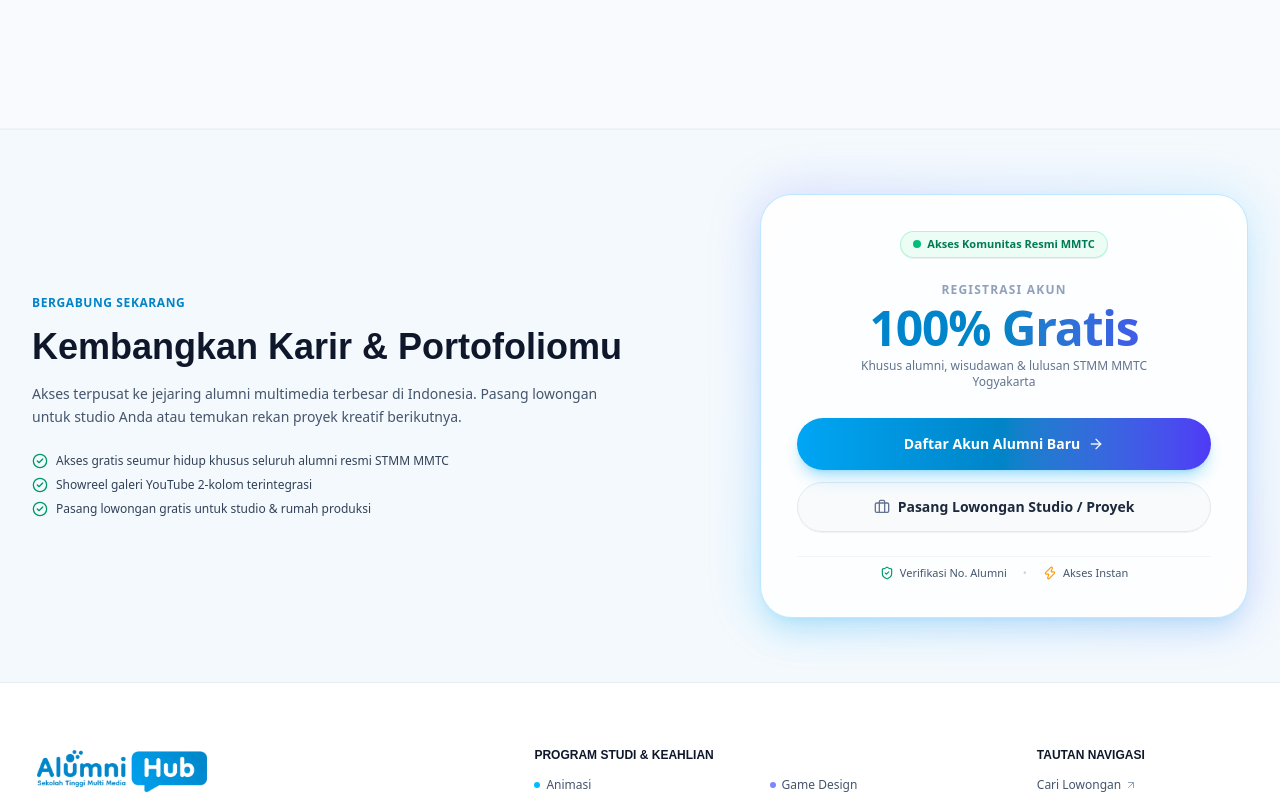
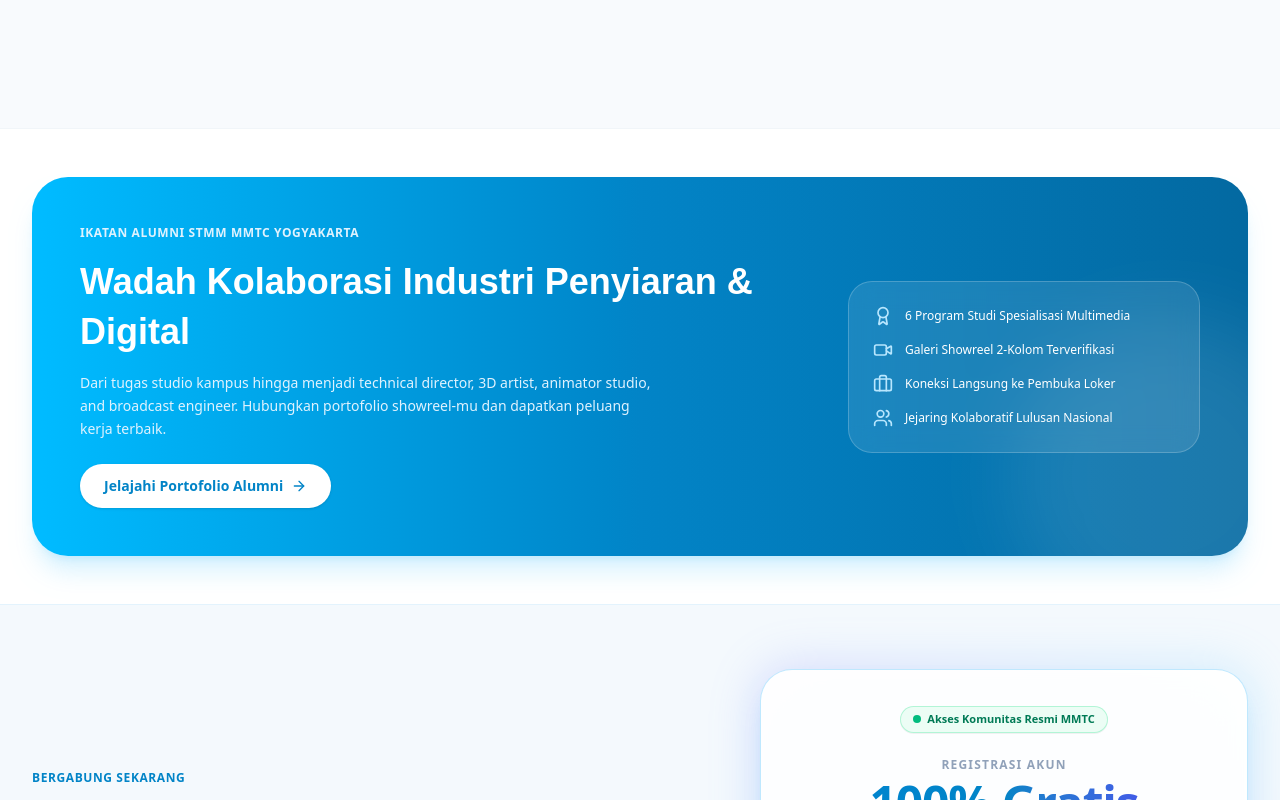
Before and after one commit to farhanditof-max/WebsiteAlumniSTMM, a Next.js app: page / in a window 1280 px wide. Shown: the part 1620-2420 px from the top of the page. Built offline with nearby package versions, Linux system fonts and the light colour scheme; no server answers.

Commit message:
fix(ui): restore spotlight banner section and remove smiley emoticon from heading

```diff
--- a/src/app/page.tsx
+++ b/src/app/page.tsx
@@ -558,6 +558,65 @@
         </div>
       </section>
 
+      {/* SPOTLIGHT BANNER: WITH SCROLLREVEAL */}
+      <section className="py-12 bg-white">
+        <div className="max-w-7xl mx-auto px-4 sm:px-6 lg:px-8">
+          <ScrollReveal direction="up" delayMs={80} durationMs={750}>
+            <div className="bg-gradient-to-r from-sky-400 via-[#0284c7] to-[#0369a1] rounded-[36px] p-8 sm:p-12 text-white shadow-xl shadow-sky-500/15 relative overflow-hidden">
+
+              {/* Background glowing rings */}
+              <div className="absolute -right-20 -bottom-20 w-80 h-80 rounded-full bg-white/10 blur-2xl pointer-events-none" />
+
+              <div className="grid grid-cols-1 lg:grid-cols-12 gap-8 items-center">
+
+                {/* Left Column: Avatar & Headline */}
+                <div className="lg:col-span-8 space-y-4">
+                  <span className="text-xs font-bold text-sky-100 uppercase tracking-wider block">
+                    Ikatan Alumni STMM MMTC Yogyakarta
+                  </span>
+                  <h3 className="text-2xl sm:text-4xl font-bold leading-snug">
+                    Wadah Kolaborasi Industri Penyiaran &amp; Digital
+                  </h3>
+                  <p className="text-xs sm:text-sm text-sky-100 max-w-xl leading-relaxed">
+                    Dari tugas studio kampus hingga menjadi technical director, 3D artist, animator studio, and broadcast engineer. Hubungkan portofolio showreel-mu dan dapatkan peluang kerja terbaik.
+                  </p>
+                  <div className="pt-2">
+                    <Link
+                      href="/open-to-work"
+                      className="inline-flex items-center gap-2 px-6 py-3 rounded-full bg-white text-[#0284c7] font-bold text-xs sm:text-sm hover:bg-sky-50 transition shadow-sm"
+                    >
+                      Jelajahi Portofolio Alumni
+                      <ArrowRight className="w-4 h-4 text-[#0284c7]" />
+                    </Link>
+                  </div>
+                </div>
+
+                {/* Right Column: 4 Stat Bullets */}
+                <div className="lg:col-span-4 space-y-3.5 bg-white/10 backdrop-blur-md p-6 rounded-3xl border border-white/20">
+                  <div className="flex items-center gap-3 text-xs">
+                    <Award className="w-5 h-5 text-sky-200 shrink-0" />
+                    <span>6 Program Studi Spesialisasi Multimedia</span>
+                  </div>
+                  <div className="flex items-center gap-3 text-xs">
+                    <Video className="w-5 h-5 text-sky-200 shrink-0" />
+                    <span>Galeri Showreel 2-Kolom Terverifikasi</span>
+                  </div>
+                  <div className="flex items-center gap-3 text-xs">
+                    <Briefcase className="w-5 h-5 text-sky-200 shrink-0" />
+                    <span>Koneksi Langsung ke Pembuka Loker</span>
+                  </div>
+                  <div className="flex items-center gap-3 text-xs">
+                    <Users className="w-5 h-5 text-sky-200 shrink-0" />
+                    <span>Jejaring Kolaboratif Lulusan Nasional</span>
+                  </div>
+                </div>
+
+              </div>
+            </div>
+          </ScrollReveal>
+        </div>
+      </section>
+
       {/* BOTTOM CTA: WITH SCROLLREVEAL */}
       <section className="py-16 bg-[#f4f9fd] border-t border-sky-100/80">
         <div className="max-w-7xl mx-auto px-4 sm:px-6 lg:px-8">
```
